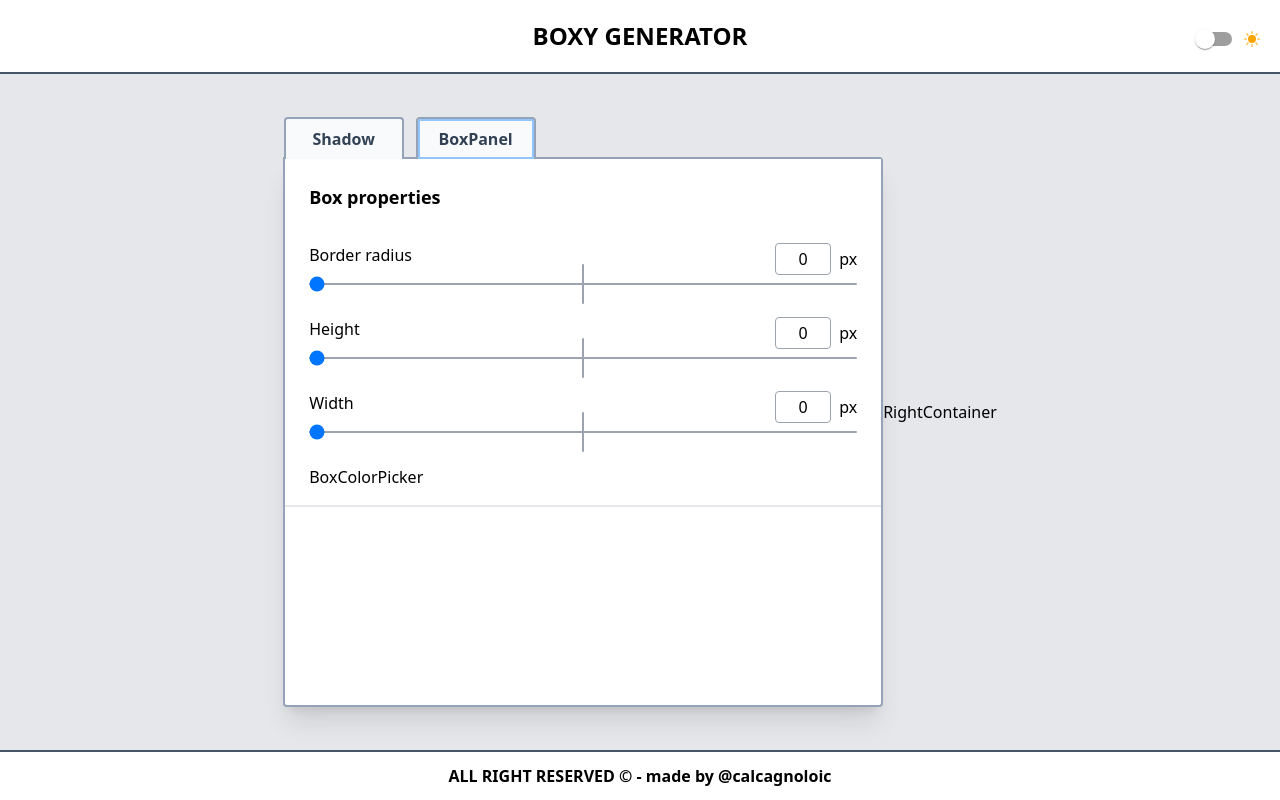
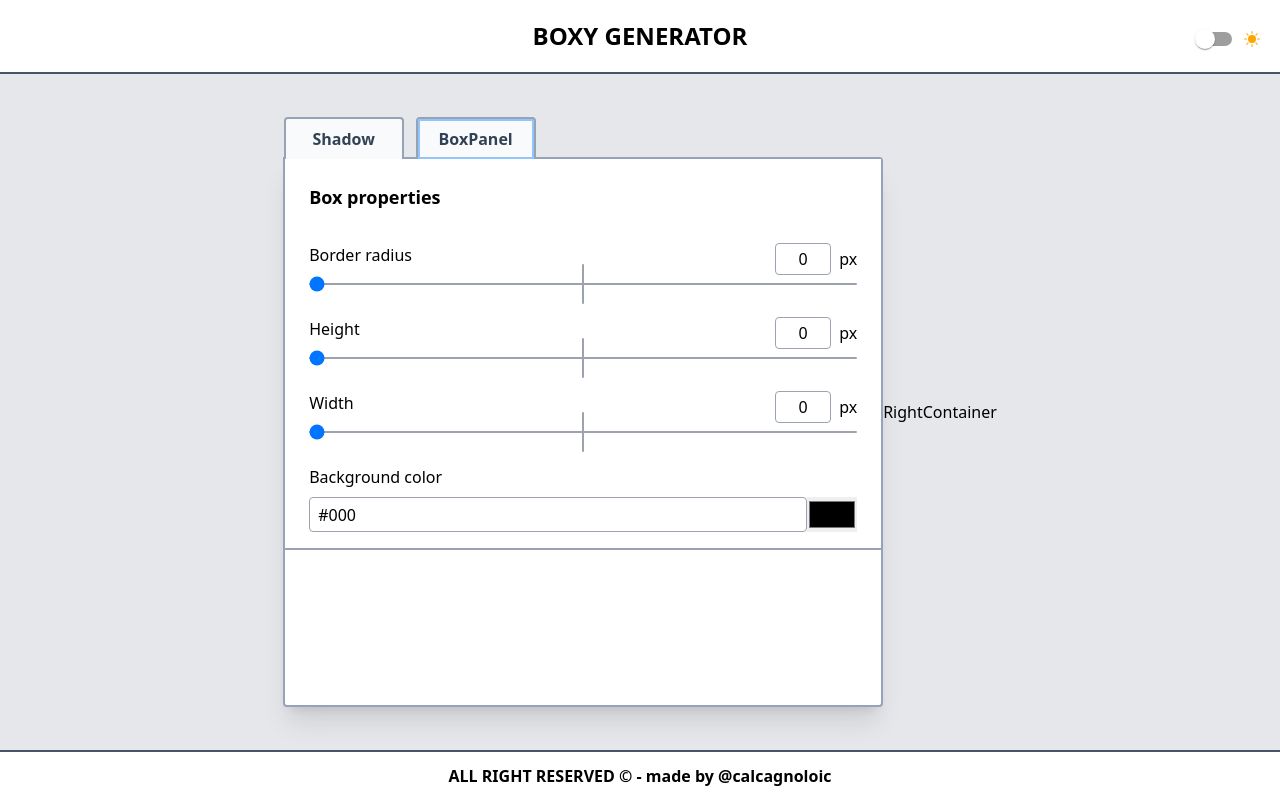
Before and after one commit to CalcagnoLoic/box_shadow_generator, a React (Vite) app: page / in a window 1280 px wide. Both pictures are taken after a click on the button "BoxPanel". Built offline with nearby package versions, Linux system fonts and the light colour scheme.

Commit message:
add color picker for box properties

```diff
--- a/src/layouts/BoxPanel/BoxColorPicker.jsx
+++ b/src/layouts/BoxPanel/BoxColorPicker.jsx
@@ -1,3 +1,34 @@
-export const BoxColorPicker = ({inputData}) => {
-    return <div>BoxColorPicker</div>;
+import { useDispatch } from "react-redux";
+import { updateBoxPropertiesValue } from "../../features/boxProperties";
+
+export const BoxColorPicker = ({ inputData }) => {
+    const dispatch = useDispatch();
+
+    const handleInput = (e) => {
+        dispatch(
+            updateBoxPropertiesValue({
+                inputNumber: inputData.inputNumber,
+                value: e.target.value,
+            })
+        );
+    };
+    return (
+        <div>
+            <p className="mb-2">{inputData.name}</p>
+            <div className="flex">
+                <input
+                    type="text"
+                    className="flex-grow border-gray-400 border-[1.1px] rounded px-2 py-1 focus:outline-1 outline-gray-400"
+                    value={inputData.value}
+                    onChange={handleInput}
+                />
+                <input
+                    type="color"
+                    className="self-center h-[35px] cursor-pointer"
+                    value={inputData.value}
+                    onChange={handleInput}
+                />
+            </div>
+        </div>
+    );
 };
--- a/src/layouts/BoxPanel/BoxPanel.jsx
+++ b/src/layouts/BoxPanel/BoxPanel.jsx
@@ -1,11 +1,10 @@
-import { useSelector, useDispatch } from "react-redux";
+import { useSelector } from "react-redux";
 import { BoxColorPicker } from "./BoxColorPicker";
 import { BoxRange } from "./BoxRange";
 import { useContext } from "react";
 import { ThemeContext } from "../../context/ThemeProvider";
 
 export const BoxPanel = () => {
-    const dispatch = useDispatch();
     const boxState = useSelector((state) => state.boxProperties);
     const { darkMode } = useContext(ThemeContext);
 
@@ -20,8 +19,8 @@ export const BoxPanel = () => {
     return (
         <div
             className={`${
-                darkMode ? "bg-gray-200" : "bg-white"
-            } border-b-2 border-gray-200 px-6 py-4`}
+                darkMode ? "bg-gray-200 border-gray-100" : "bg-white border-gray-400"
+            } border-b-2  px-6 py-4`}
         >
             <p className="font-semibold text-lg my-2">Box properties</p>
             {boxesInputs}
```
